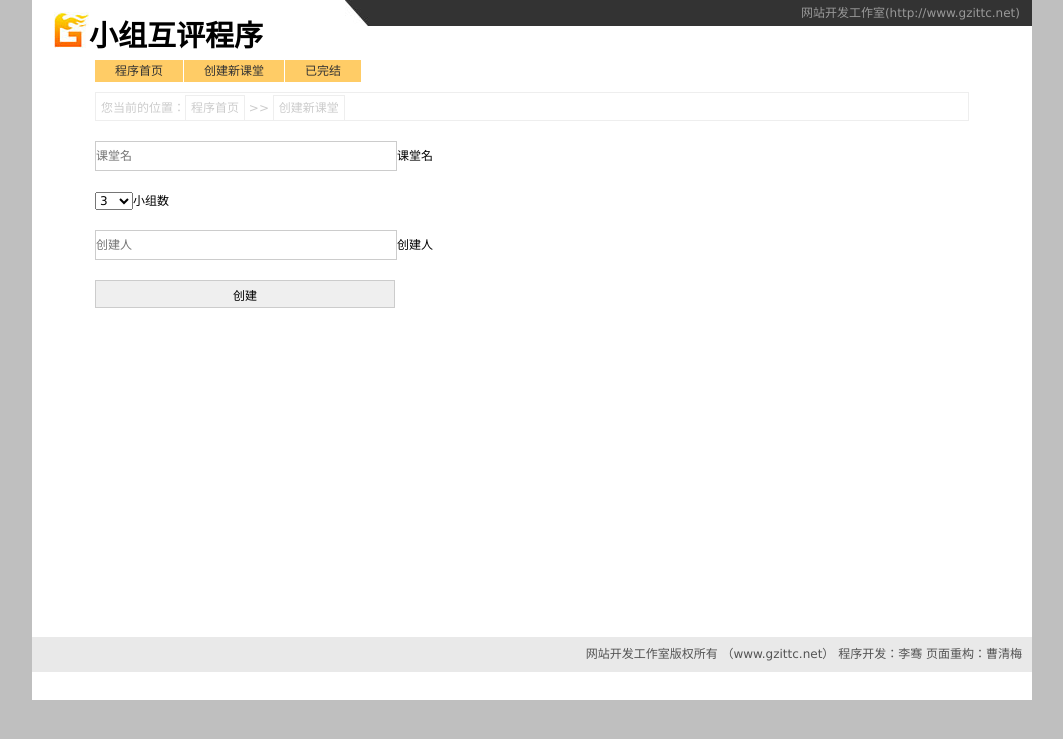
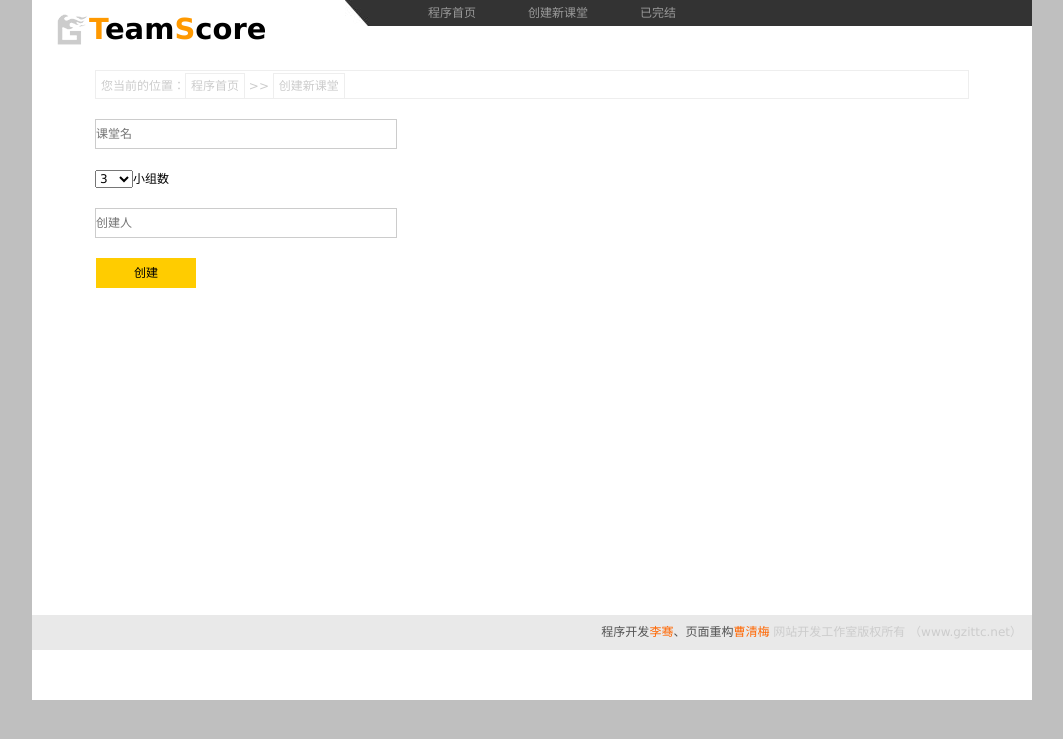
Before and after one commit to azhun/teamscore, a PHP site: page /create_room.php in a window 1280 px wide. Shown: the top 739 px of the page, without its empty margins (108-1171 px from the left). Run offline with PHP 8.4, Linux system fonts and the light colour scheme.

Commit message:
皮肤进行了一点优化

```diff
--- a/config/function.php
+++ b/config/function.php
@@ -11,9 +11,20 @@
 	function jump($url=""){
 		if($url){
 			header("location:".$url);
-		}else{
-			$url = end(explode('/',$_SERVER['PHP_SELF']));
-			header("location:".$url);
+		}else{//如果不带参数，回本页
+			header("location:".getCurrentPageName());
 		}
 	}
+
+	/*
+	az - 2013-11-22
+	获取本页面名称
+	*/
+	function getCurrentPageName(){
+	 	return end(explode('/',$_SERVER['PHP_SELF']));
+	}
+
+	/*需要一个导出函数*/
+
+
 ?>
--- a/create_room.php
+++ b/create_room.php
@@ -22,7 +22,7 @@
 
 <form method="post" action="">
 
-    <label><input type="text" name="room_name" placeholder="课堂名" />课堂名</label>
+    <label><input type="text" name="room_name" placeholder="课堂名" /></label>
     <label>
         <select name="team_nm">
             <?php for($i = 3; $i<=10; $i++){ ?>
@@ -30,7 +30,7 @@
             <?php } ?>
         </select>小组数
     </label>
-    <label><input type="text" name="user_name" placeholder="创建人" />创建人</label>
+    <label><input type="text" name="user_name" placeholder="创建人" /></label>
     <label><input type="submit" value="创建" class="btn" /></label>
 </form>
 
--- a/footer.php
+++ b/footer.php
@@ -1,6 +1,6 @@
     </div>
     <div id="footer">
-    <p>网站开发工作室版权所有 （www.gzittc.net） 程序开发：李骞 页面重构：曹清梅</p>
+    <p>程序开发<a href="#">李骞</a>、页面重构<a href="#">曹清梅</a> <span style="color:#ccc">网站开发工作室版权所有 （www.gzittc.net）</span></p>
     </div>
 </div>
 </body>
--- a/header.php
+++ b/header.php
@@ -10,19 +10,19 @@
 <div id="warp">
     <div id="header">
        <div id="left">
-       <div id="logo"><img src="images/imgs_05.jpg"/></div>
-         <h1>小组互评程序</h1>
+       	 <div id="logo"><img src="images/logo.png"/></div>
+         <h1 title="小组互评程序"><span>T</span>eam<span>S</span>core</h1>
        </div>
        <div id="right">
-          <a href="http://www.gzittc.net">网站开发工作室(http://www.gzittc.net)</a>
+            <ul class="nav">
+                <li><a href="index.php">程序首页</a></li>
+                <li><a href="create_room.php">创建新课堂</a></li>
+                <!-- 2013/11/13 dash 增加已完结显示链接 -->
+                <li><a href="index.php?event=end">已完结</a></li>
+            </ul>
        </div>
-    </div>
-    <ul class="nav">
-    	<li><a href="index.php">程序首页</a></li>
-    	<li><a href="create_room.php">创建新课堂</a></li>
-        <!-- 2013/11/13 dash 增加已完结显示链接 -->
-        <li><a href="index.php?event=end">已完结</a></li>
-    </ul>
+    </div><!--header end-->
+
 
 
 
--- a/jg.php
+++ b/jg.php
@@ -44,8 +44,8 @@
 <br />
 <br />
 
-<a href="get_result.php?room_id=<?php echo $room_id; ?>">导出结果</a>
-<a href="close_room.php?room_id=<?php echo $room_id; ?>">关闭课程</a>
+<a href="get_result.php?room_id=<?php echo $room_id; ?>" class="btn">导出结果</a>
+<a href="close_room.php?room_id=<?php echo $room_id; ?>" class="btn">关闭课程</a>
 
 <?php include("footer.php"); ?>
 <script>
@@ -53,6 +53,6 @@ function sx(){
 
 	window.location = 'jg.php?room_id=<?php echo $room_id; ?>';
 }
-setTimeout('sx()',1000);
+setTimeout('sx()',3000);
 
 </script>
--- a/style.css
+++ b/style.css
@@ -1,26 +1,27 @@
 @charset "utf-8";
 /* CSS Document */
 *{ padding:0px; margin:0px; font-size:12px; font-family:Verdana, Geneva, sans-serif;}
+*:hover{ transition:all .2s ease-in;}/*所有元素追加指针经过动画效果*/
 body{ background:#bfbfbf}
 ul,li{ list-style:none;}
 a{ text-decoration:none;}
-h1{ font-size:29px}
+h1,h1 span{ font-size:29px}
+h1 span{ color:#F90;}
 h3{ font-size:14px; color:#F90; margin-bottom:10px;}
 
-#warp{ margin:0px auto; width:1000px; height:700px;  background:#FFF;}
-#header{ height:60px; background:#FFF}
-#left{ width:220px;  margin:12px 0px 0px 22px; float:left}
-#logo{ float:left;}
-#right{ width:687px; height:26px; background:#333333 url(images/imgs_02.jpg) no-repeat left; float:right;}
-#right a{ color:#999; line-height:26px; margin-right:12px; float:right;}
-#right a:hover{ color:#fff;}
-#footer{ height:35px; background:#e9e9e9}
-#footer p{ line-height:35px; float:right; margin-right:10px; color:#535353; float:right}
+#warp{ margin:0px auto; max-width:1000px; height:700px;  background:#FFF;}
+#header{ min-height:60px; background:#FFF}
+	#left{ width:220px;  padding:12px 0px 12px 22px; float:left}
+	#left img{filter:Gray;}
+	#logo{ float:left;}
+	#right{ width:687px; height:26px; background:#333333 url(images/imgs_02.jpg) no-repeat left; float:right;}
+	#right a{ color:#999; line-height:26px; margin-right:12px; float:right;}
+	#right a:hover{ color:#fff;}
 
 /*导航*/
 .nav { padding-left:63px; height:22px;}
 .nav li{ float:left;}
-.nav a{ display:block; padding:0 20px; line-height:22px; background:#FC6; margin-right:1px; color:#333;}
+.nav a{ display:block; padding:0 20px; line-height:22px; margin-right:1px; color:#333;}
 .nav a:hover{ background:#F90; color:#fff;}
 
 
@@ -40,7 +41,7 @@ tr:hover{ background:#FFFCEE}
 
 /*创建页面*/
 .create label{ display:block; margin:20px 0;}
-.create input{ width:300px; height:28px; border:1px solid #ccc;}
+.create input[type="text"]{ width:300px; height:28px; border:1px solid #ccc;}
 .create .btn:hover{ background:#000; color:#fff; cursor:pointer;}
 
 
@@ -52,5 +53,19 @@ tr:hover{ background:#FFFCEE}
 .team a:hover{ background:#FFC;color:#000;}
 
 /*提交按钮*/
-.btn{ width:250px; height:28px; border:1px solid #ccc;}
+.btn{ width:100px; height:30px; line-height:30px; text-align:center; background:#FC0; display:block; color:#000; margin:1px; border:none;}
 .btn:hover{background:#000; color:#fff; cursor:pointer;}
+
+/*footer style*/
+#footer{ height:35px; background:#e9e9e9}
+#footer p{ line-height:35px; float:right; margin-right:10px; color:#535353; float:right}
+#footer a{ color:#F60;}
+#footer a:hover{ color:#000;}
+
+
+/*响应式*/
+@media screen and (max-width:1000px){
+   #left{ float:none;}
+   #right{ float:none; width:100%; background-image:none;transition:all .2s ease-in; }
+   .nav{padding-left:40px;}
+}
```
Also changed, not shown: index.php (+3 -4 lines), select_team.php (+8 -0 lines), images/imgs_05.jpg (deleted), images/logo.png (added).
